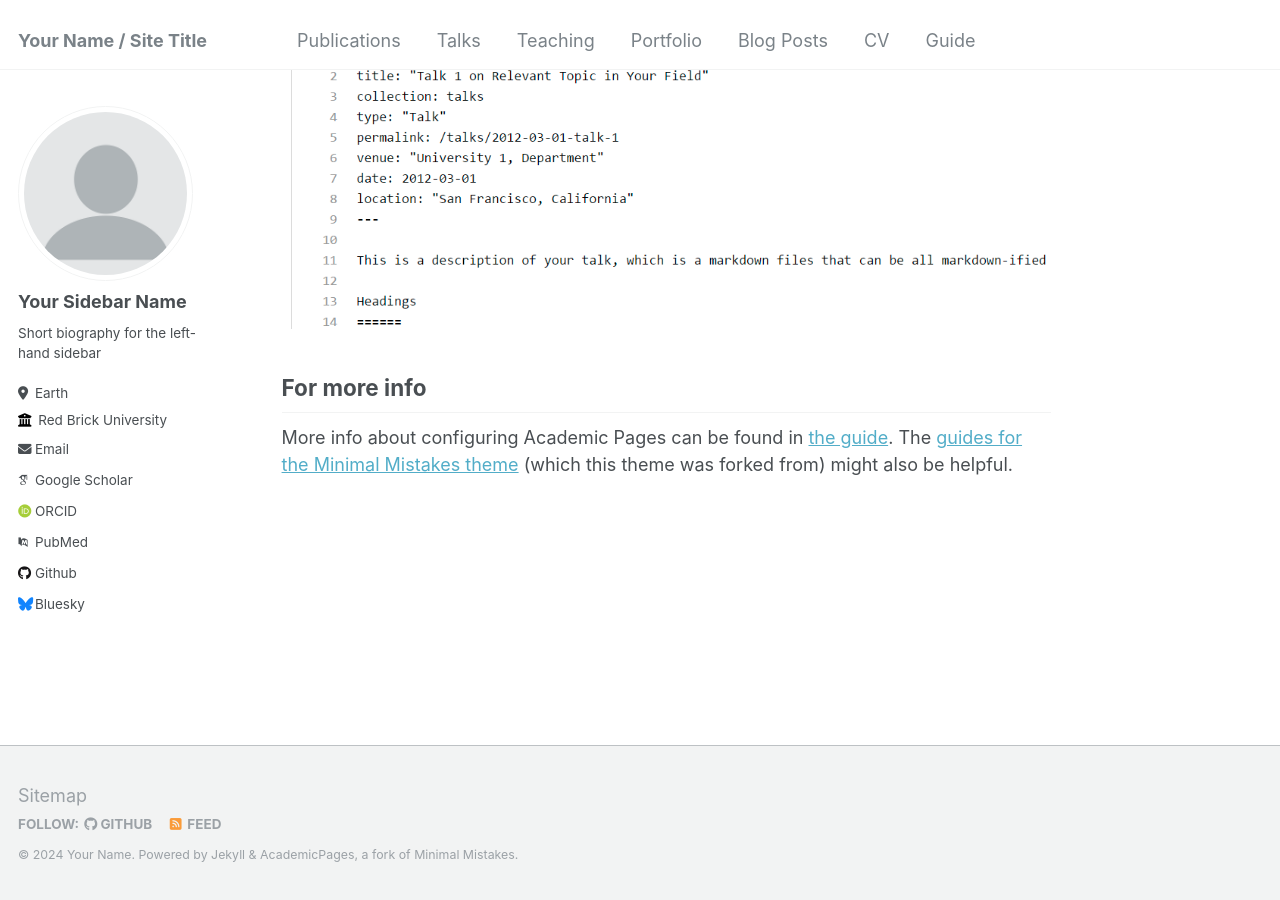
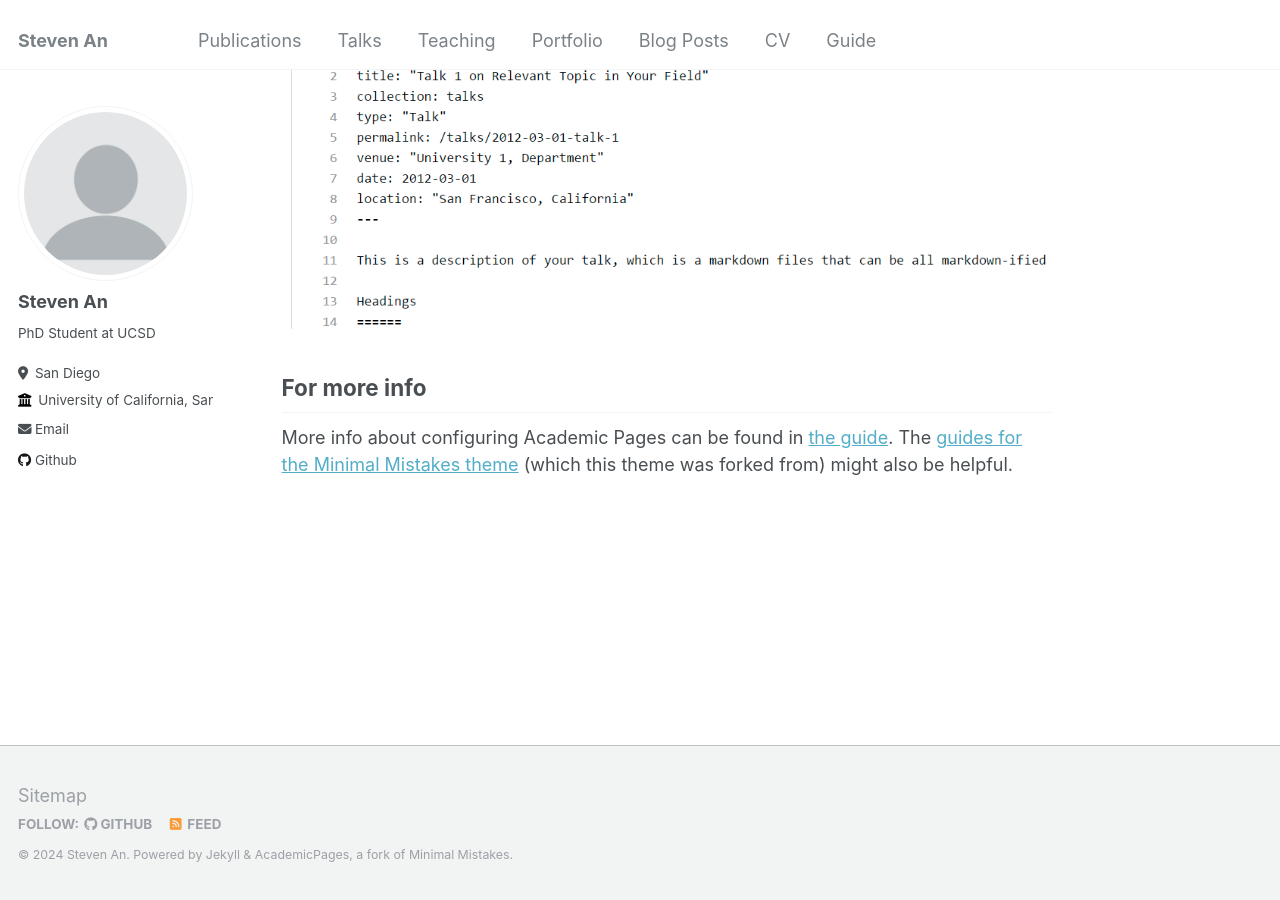
Before and after one commit to stevenan5/stevenan5.github.io, a Jekyll site: the page built from _pages/about.md, in a window 1280 px wide and 900 px high, scrolled down 2660 px. Built offline with Jekyll 4.4.1, drawn with Linux system fonts in a browser that asks for light colours; some web fonts are replaced.

Commit message:
Update _config.yml
put in personal info

```diff
--- a/_config.yml
+++ b/_config.yml
@@ -8,13 +8,13 @@
 
 # Basic Site Settings
 locale                   : "en-US"
-title                    : "Your Name / Site Title"
+title                    : "Steven An"
 title_separator          : "-"
-name                     : &name "Your Name"
-description              : &description "personal description"
-url                      : https://academicpages.github.io # the base hostname & protocol for your site e.g. "https://mmistakes.github.io"
+name                     : &name "Steven An"
+description              : &description "CSE PhD Student at UCSD"
+url                      : https://stevenan5.github.io # the base hostname & protocol for your site e.g. "https://mmistakes.github.io"
 baseurl                  : "" # the subpath of your site, e.g. "/blog"
-repository               : "academicpages/academicpages.github.io"
+repository               : "stevenan5/stevenan5.github.io"
 
 # Site Author - The following control what appear as part of the author content on the side bar.
 #               If a field is blank the icon and link will not appear, otherwise it will be shown.
@@ -22,33 +22,33 @@ repository               : "academicpages/academicpages.github.io"
 author:
   # Biographic information
   avatar           : "profile.png"
-  name             : "Your Sidebar Name"
+  name             : "Steven An"
   pronouns         : # example: "she/her"
-  bio              : "Short biography for the left-hand sidebar"
-  location         : "Earth"
-  employer         : "Red Brick University"
+  bio              : "PhD Student at UCSD"
+  location         : "San Diego"
+  employer         : "University of California, San Diego"
   uri              : # URL
-  email            : "none@example.org"
+  email            : "stlan < at > ucsd.edu"
 
   # Academic websites
   arxiv            : # URL - Update with the correct link to your profile
-  googlescholar    : "https://scholar.google.com/citations?user=PS_CX0AAAAAJ"
+  googlescholar    : # URL
   impactstory      : # URL
-  orcid            : "http://orcid.org/yourorcidurl"
+  orcid            : # URL
   semantic         : # URL
-  pubmed           : "https://www.ncbi.nlm.nih.gov/pubmed/?term=john+snow"
+  pubmed           : # URL
   researchgate     : # URL
 
   # Repositories and software development
   bitbucket        : # Username - Update with your username on the site
   codepen          : # Username
   dribbble         : # Username
-  github           : "academicpages"
+  github           : "stevenan5"
   kaggle           : # Username
   stackoverflow    : # User number or user number and name (i.e., use "1" or "1/jeff-atwood")
 
   # Social media
-  bluesky          : "bsky.app" # Replace this with you Bluesky username
+  bluesky          : # Username
   facebook         : # Username
   flickr           : # Username
   foursquare       : # Username
```
